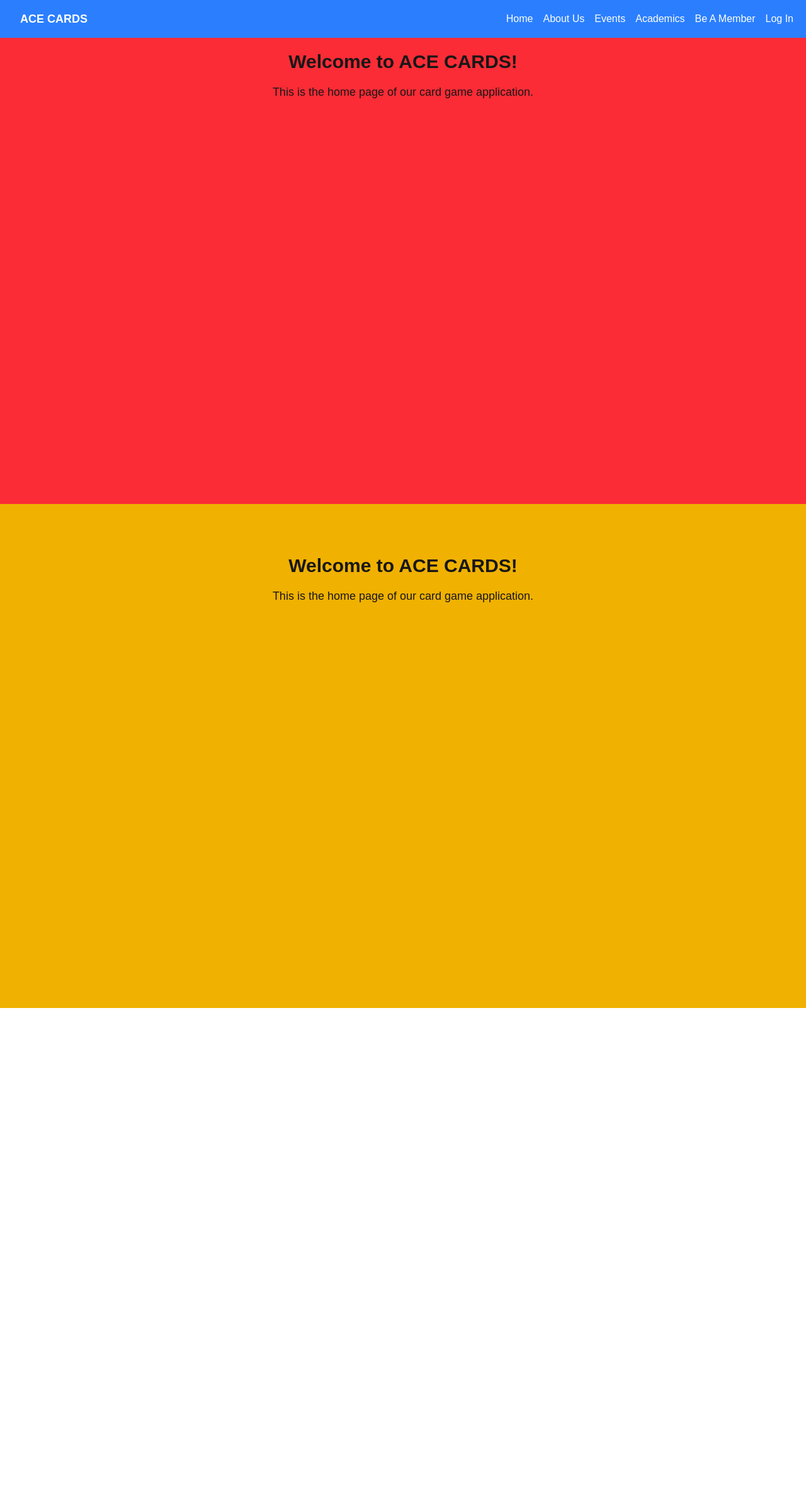
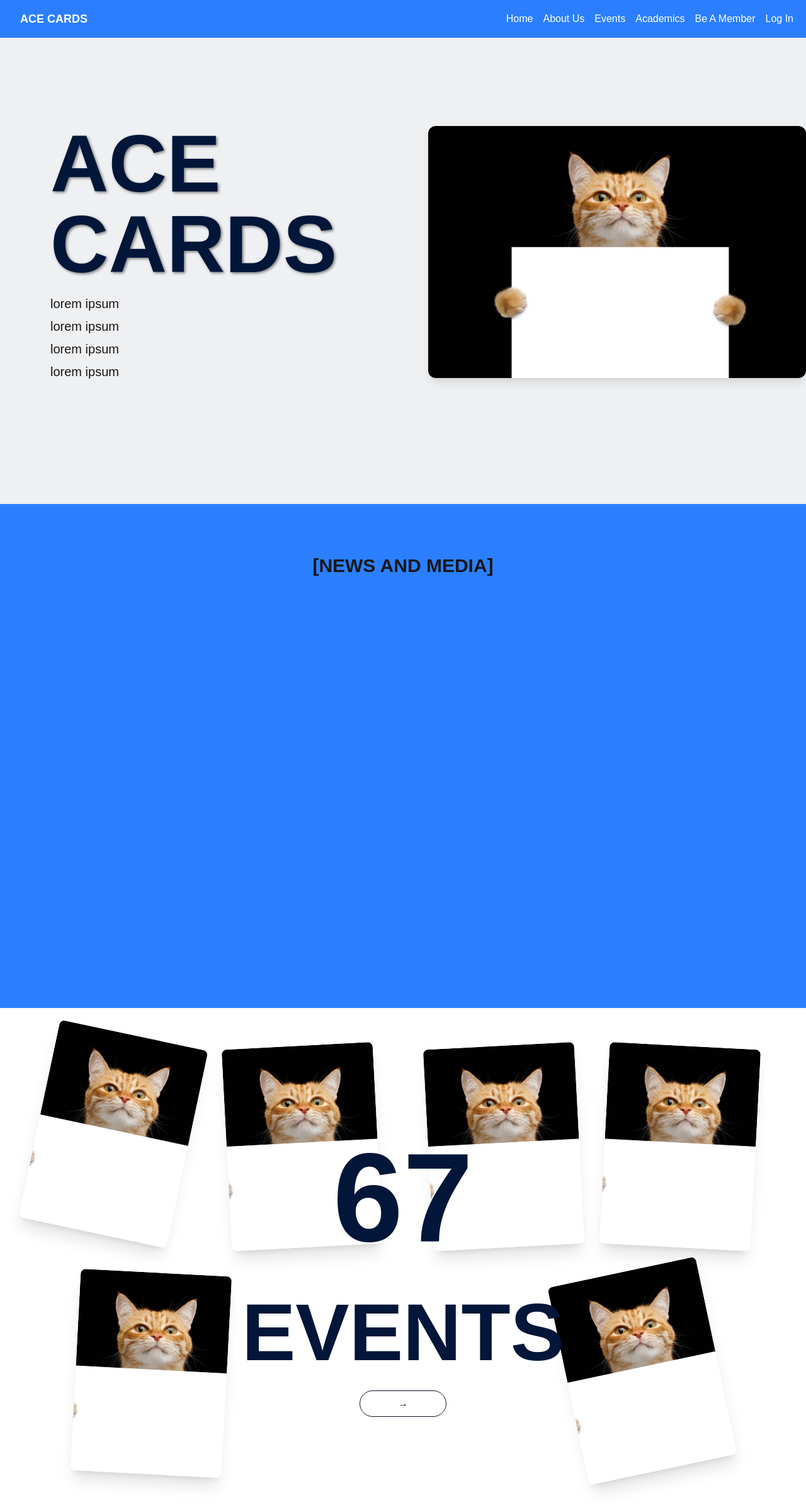
Before and after one commit to ACE-CARDS/project-tongitss, a Next.js app: page / in a window 1280 px wide. Shown: the whole page at 63% size. Before the commit the page ends 1600 px from the top, so only its background shows below. Built offline with nearby package versions, Linux system fonts and the light colour scheme.

Commit message:
[landing page structure] hero & events

```diff
--- a/app/page.tsx
+++ b/app/page.tsx
@@ -6,15 +6,100 @@ export default function Home() {
     <div className="">
       <NavBar />
       <main className="">
-        <section id="hero" className="justify-center items-center text-center py-20 bg-red-500 h-screen">
-          <h1 className="text-3xl font-bold">Welcome to ACE CARDS!</h1>
-          <p className="text-lg mt-4">This is the home page of our card game application.</p>
+      <section id="hero" className="py-50 bg-[#eff0f2] h-screen">
+        <div className="flex flex-col lg:flex-row items-center justify-between pl-20 lg:pl-20 relative h-full">
+
+          <div className="flex-1 relative z-10">
+            <h1 className="text-[#011638] text-6xl lg:text-9xl font-extrabold -mr-10 lg:-mr-40 "
+            style={{ textShadow: '2px 2px 4px rgba(0,0,0,0.5)' }}>ACE CARDS</h1>
+            <div className="space-y-2 mt-4 text-lg lg:text-xl">
+              <div>lorem ipsum</div>
+              <div>lorem ipsum</div>
+              <div>lorem ipsum</div>
+              <div>lorem ipsum</div>
+            </div>
+          </div>
+
+          <div className="flex-1 relative z-0 mt-10 lg:mt-0">
+            <img
+              src="/placeholder1.jpg"
+              alt="Ace Cards Image"
+              width={650}
+              height={600}
+              className="object-cover rounded-xl shadow-lg"
+            />
+          </div>
+
+         </div>
+      </section>
+
+        <section id="wow" className="justify-center items-center text-center py-20 bg-blue-500 h-screen">
+          <h1 className="text-3xl font-bold">[NEWS AND MEDIA]</h1>
         </section>
 
-        <section id="wow" className="justify-center items-center text-center py-20 bg-yellow-500 h-screen">
-          <h1 className="text-3xl font-bold">Welcome to ACE CARDS!</h1>
-          <p className="text-lg mt-4">This is the home page of our card game application.</p>
+        <section className="relative bg-white h-screen flex items-center justify-center overflow-hidden">
+
+          <div className="text-center z-10">
+            <h1 className="text-[200px] font-bold text-[#011638]">67</h1>
+            <h1 className="text-9xl font-bold text-[#011638]">EVENTS</h1>
+            <button className="mt-7 px-15 py-2 border border-gray-900 rounded-full hover:bg-gray-100 transition">
+              →
+            </button>
+          </div>
+
+          <div className="absolute top-10 left-15 rotate-12 transition-transform duration-300 hover:-translate-y-4">
+            <img
+              src="/placeholder1.jpg"
+              className="w-60 h-80 object-cover rounded-lg shadow-xl"
+            />
+          </div>
+
+          <div className="absolute top-15 left-90 -rotate-3 transition-transform duration-300 hover:-translate-y-4">
+            <img
+              src="/placeholder1.jpg"
+              width={150}
+              height={220}
+              className="w-60 h-80 object-cover rounded-lg shadow-xl"
+            />
+          </div>
+
+          <div className="absolute top-15 right-90 -rotate-3 transition-transform duration-300 hover:-translate-y-4">
+            <img
+              src="/placeholder1.jpg"
+              width={150}
+              height={220}
+              className="w-60 h-80 object-cover rounded-lg shadow-xl"
+            />
+          </div>
+
+          <div className="absolute top-15 right-20 rotate-3 transition-transform duration-300 hover:-translate-y-4">
+            <img
+              src="/placeholder1.jpg"
+              width={150}
+              height={220}
+              className="w-60 h-80 object-cover rounded-lg shadow-xl"
+            />
+          </div>
+
+          <div className="absolute bottom-15 left-30 rotate-3 transition-transform duration-300 hover:-translate-y-4">
+            <img
+              src="/placeholder1.jpg"
+              width={150}
+              height={220}
+              className="w-60 h-80 object-cover rounded-lg shadow-xl"
+            />
+          </div>
+
+          <div className="absolute bottom-16 right-35 -rotate-12 transition-transform duration-300 hover:-translate-y-4">
+            <img
+              src="/placeholder1.jpg"
+              width={150}
+              height={220}
+              className="w-60 h-80 object-cover rounded-lg shadow-xl"
+            />
+          </div>
         </section>
+
       </main>
     </div>
   );
```
Also changed, not shown: public/placeholder1.jpg (added).
